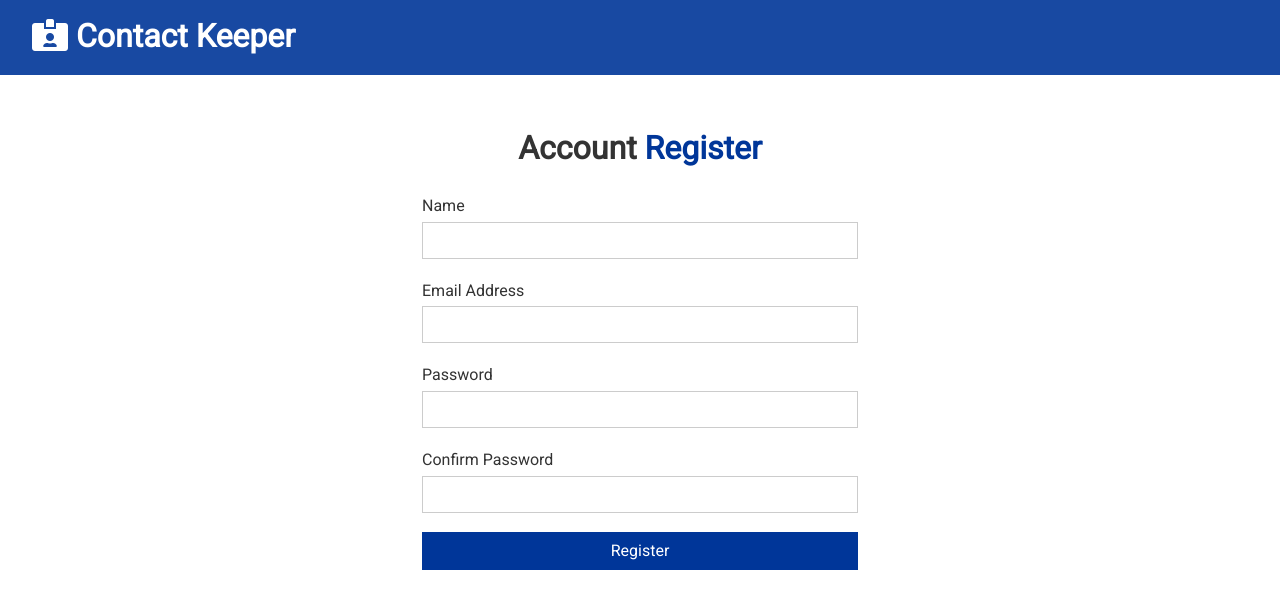
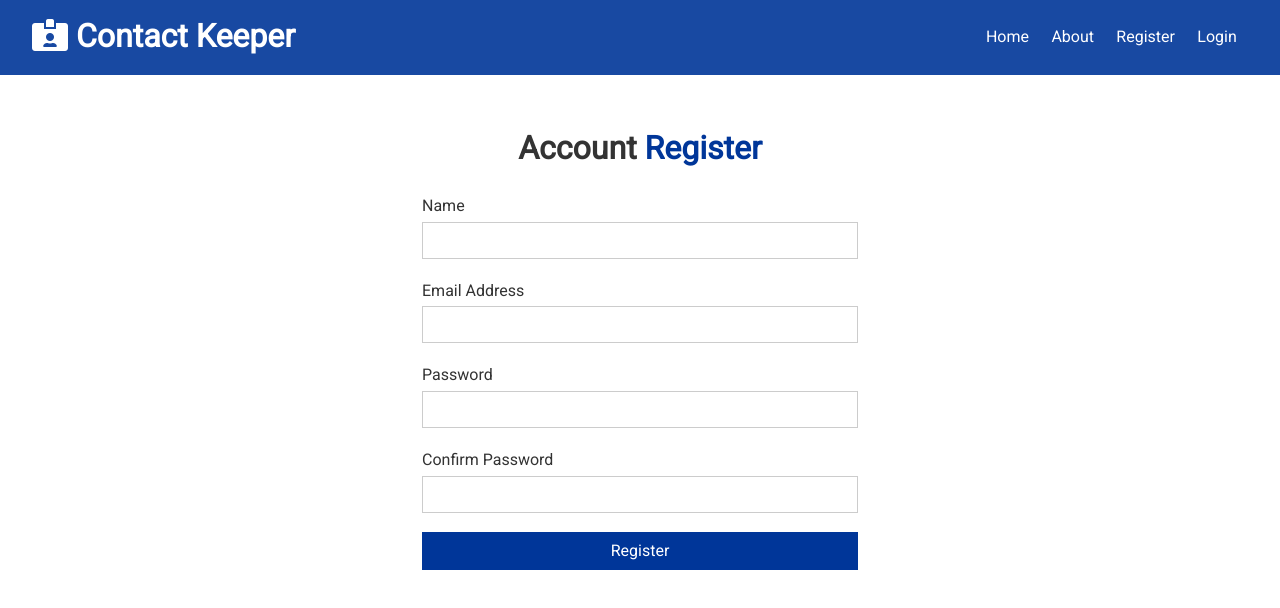
Before and after one commit to vikramoff24/Contact-Keeper, a React (Create React App) app in the folder client/: page /register in a window 1280 px wide. Shown: the top 608 px of the page. Built offline with nearby package versions, Linux system fonts and the light colour scheme.

Commit message:
Update Navbar.js

```diff
--- a/client/src/components/layout/Navbar.js
+++ b/client/src/components/layout/Navbar.js
@@ -1,5 +1,6 @@
 import React from "react";
 import PropTypes from "prop-types";
+import { Link } from "react-router-dom";
 const Navbar = ({ title, icon }) => {
   return (
     <div className="navbar bg-primary">
@@ -7,6 +8,20 @@
         <i className={icon} />
         {title}
       </h1>
+      <ul>
+        <li>
+          <Link to="/">Home</Link>
+        </li>
+        <li>
+          <Link to="/about">About</Link>
+        </li>
+        <li>
+          <Link to="/register">Register</Link>
+        </li>
+        <li>
+          <Link to="/login">Login</Link>
+        </li>
+      </ul>
     </div>
   );
 };
```
